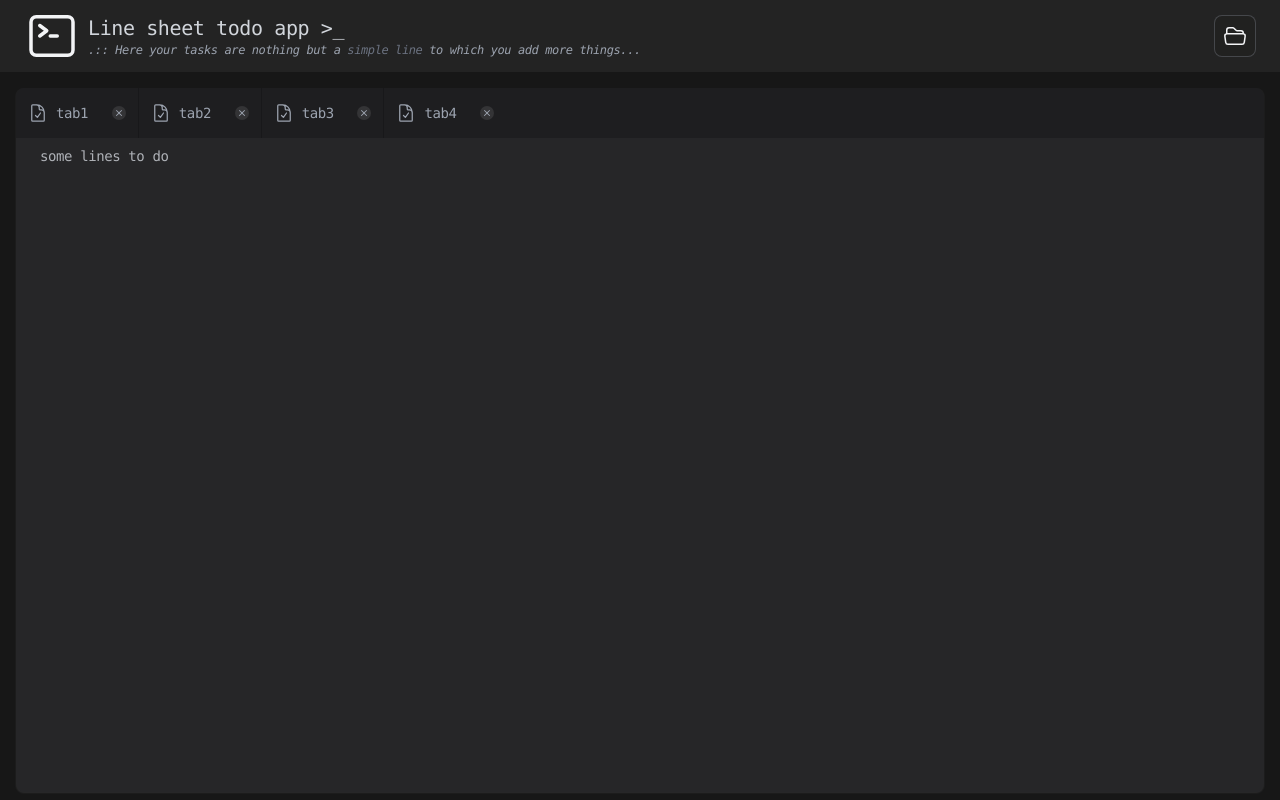
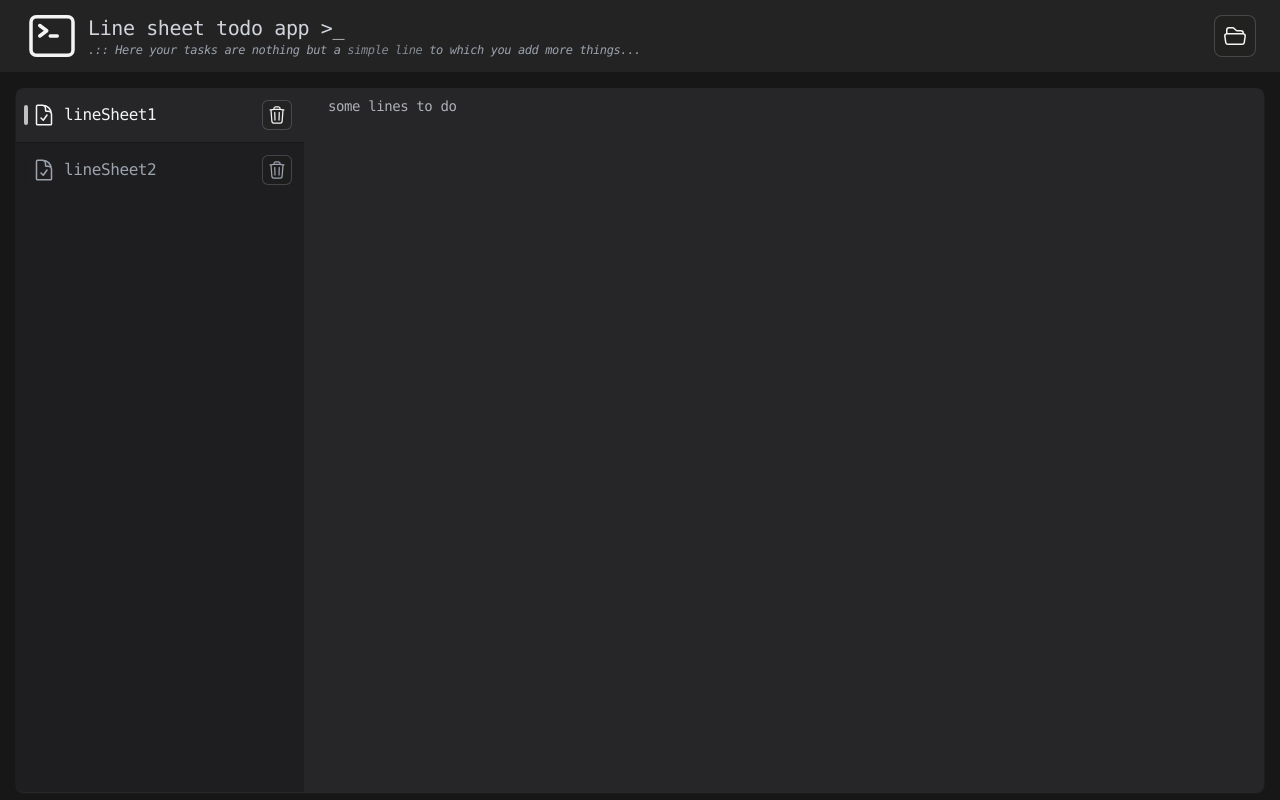
Before and after one commit to AmirMahdyJebreily/Line-sheet-ToDo-App, a Vue app in the folder line-sheet-todo-app/: page /0 in a window 1280 px wide. Built offline with nearby package versions, Linux system fonts and the light colour scheme.

Commit message:
Complete load tabs from local storage

```diff
--- a/line-sheet-todo-app/src/App.vue
+++ b/line-sheet-todo-app/src/App.vue
@@ -1,23 +1,36 @@
 <script setup>
 import { RouterView } from "vue-router";
 import HeaderSection from './components/App/HeaderSection.vue'
-import { provide, inject, onMounted } from "vue";
+import { inject, onMounted } from "vue";
 
 
 const storageKey = inject("STORAGE_KEY");
 
-let data;
-
 
 onMounted(() => {
-  if (localStorage.getItem(storageKey) !== null) {
-    data = JSON.parse(localStorage.getItem(storageKey))
-  }
-  else {
+  if (localStorage.getItem(storageKey) === null) {
     localStorage.setItem(storageKey, JSON.stringify({
-      'lineSheets': {
-        '0': {
-          name:'lineSheet1',
+      'lineSheets': [
+        {
+          id: 0,
+          name: 'lineSheet1',
+          Todos: [
+            {
+              id: 0,
+              title: 'Some works to do...',
+              checked: false,
+              addonAttrs: [
+                {
+                  name: 'details',
+                  details: 'this is test...'
+                }
+              ]
+            }
+          ]
+        },
+        {
+          id: 1,
+          name: 'lineSheet2',
           Todos: [
             {
               id: 0,
@@ -32,13 +45,11 @@ onMounted(() => {
             }
           ]
         }
-      }
+      ]
     }));
-    data = JSON.parse(localStorage.getItem(storageKey));
   }
 });
 
-provide('STORAGE_DATA', data);
 
 
 </script>
@@ -49,6 +60,4 @@ provide('STORAGE_DATA', data);
   </header>
 
   <RouterView />
-
-  {{ data }}
 </template>
--- a/line-sheet-todo-app/src/components/App/HeaderSection.vue
+++ b/line-sheet-todo-app/src/components/App/HeaderSection.vue
@@ -12,7 +12,7 @@ import IconButton from './Utils/IconButton.vue'
                     Line sheet todo app <span class="">>_</span>
                 </h1>
                 <h2 class="text-xs text-gray-400 italic hidden sm:block">.:: Here your tasks are nothing but a <span
-                        class="text-gray-500">simple line</span> to which you add more things...</h2>
+                        class="text-gray-400/80">simple line</span> to which you add more things...</h2>
             </div>
         </div>
         <div class="flex justify-center items-center gap-2">
--- a/line-sheet-todo-app/src/components/App/Home/Tabs.vue
+++ b/line-sheet-todo-app/src/components/App/Home/Tabs.vue
@@ -1,6 +1,6 @@
 <script setup>
 import Tab from './Tabs/Tab.vue';
-import { ref } from 'vue';
+import { ref,inject } from 'vue';
 const componentKey = ref(0);
 
 const forceRerender = () => {
@@ -12,22 +12,14 @@ const forceRerender = () => {
     }
 };
 
+const storageKey = inject("STORAGE_KEY");
+const data = JSON.parse(localStorage.getItem(storageKey));
+
 </script>
 
 <template>
-    <div class="flex items-stretch justify-start scroll-px-4 w-full overflow-x-auto scroll-bar-horiz h-[3.1rem] bg-black/20 divide-x divide-black/20"
+    <div class="flex flex-col items-stretch justify-start scroll-py-4 h-full overflow-y-auto scroll-bar w-72 bg-black/20 divide-y divide-black/20"
         @click="forceRerender()">
-        <Tab tabId="1" :key="componentKey">
-            tab1
-        </Tab>
-        <Tab tabId="2" :key="componentKey">
-            tab2
-        </Tab>
-        <Tab tabId="3" :key="componentKey">
-            tab3
-        </Tab>
-        <Tab tabId="4" :key="componentKey">
-            tab4
-        </Tab>
+        <Tab v-for="lineSheet in data.lineSheets" :tabId="lineSheet.id" :title="lineSheet.name" :key="componentKey" />
     </div>
 </template>
--- a/line-sheet-todo-app/src/components/App/Home/Tabs/Tab.vue
+++ b/line-sheet-todo-app/src/components/App/Home/Tabs/Tab.vue
@@ -1,7 +1,8 @@
 <script setup>
-import { defineProps,reactive } from 'vue';
+import { defineProps, reactive } from 'vue';
 import Sheeticon from '../../../icons/Sheeticon.vue';
-import CloseSheeticon from '../../../icons/CloseSheeticon.vue';
+import DeleteSheeticon from '../../../icons/DeleteSheetIcon.vue';
+import IconButtonsm from '../../Utils/IconButtonsm.vue';
 import { useRouter, useRoute, RouterLink } from 'vue-router'
 
 const router = useRouter()
@@ -10,44 +11,53 @@ const props = defineProps({
     tabId: {
         type: String,
         required: true
+    },
+    title: {
+        type: String,
+        required: true
     }
 });
 
-const activity = reactive({active : route.params.id == props.tabId });
+
+const activity = reactive({ active: route.params.id == props.tabId });
 
 </script>
 
 <template>
     <template v-if="(activity.active == true)">
-        <RouterLink :to="(('/') + props.tabId)">
+        <RouterLink :to="(('/') + props.tabId)" :title="props.title">
             <div
-                class="bg-main flex items-center justify-center px-3 py-2 text-sm font-thin gap-2 hover:bg-gray-400/20 transition-colors duration-200 border-t border-gray-50/10 h-full">
-                <Sheeticon />
-                <div class="flex items-center justify-center gap-4">
-                    <span class="line-clamp-1 break-all min-w-[2.5rem]">
-                        <slot />
+                class="bg-main flex items-center justify-center pr-3 pl-2 py-3 gap-2 hover:bg-gray-400/20 w-full">
+                <div class=" flex justify-center items-center gap-1">
+                    <span class="h-5 w-1 bg-gray-200/80 rounded-full m-auto"></span>
+                    <Sheeticon />
+                </div>
+                <div class="flex items-center justify-between gap-4 w-full">
+                    <span class="line-clamp-1 break-all">
+                        {{props.title}}
                     </span>
-                    <button
-                        class="p-[1px] rounded-full bg-gray-100/10 hover:bg-gray-100/5 transition-colors duration-300">
-                        <CloseSheeticon />
-                    </button>
+                    <IconButtonsm title="Delete this linesheet">
+                        <DeleteSheeticon />
+                    </IconButtonsm>
                 </div>
             </div>
         </RouterLink>
     </template>
     <template v-else>
-        <RouterLink :to="(('/') + props.tabId)">
+        <RouterLink :to="(('/') + props.tabId)" :title="props.title">
             <div
-                class="flex items-center justify-center px-3 py-2 text-sm font-thin gap-2 text-gray-400 hover:text-gray-300 hover:bg-gray-400/20 transition-colors duration-200 h-full">
-                <Sheeticon />
-                <div class="items-center justify-center gap-4 sm:flex hidden">
-                    <span class="line-clamp-1 break-all min-w-[2.49rem]">
-                        <slot />
+                class="flex items-center justify-center pr-3 pl-2 py-3 font-thin gap-2 text-gray-400 hover:text-gray-300 hover:bg-gray-400/20 transition-colors duration-200 h-full">
+                <div class=" flex justify-center items-center gap-1">
+                    <span class="h-5 w-1 bg-zinc-900/10 rounded-full m-auto"></span>
+                    <Sheeticon />
+                </div>
+                <div class="items-center justify-between gap-4 flex w-full">
+                    <span class="line-clamp-1 break-all">
+                        {{props.title}}
                     </span>
-                    <button
-                        class="p-[1px] rounded-full bg-gray-100/10 hover:bg-gray-100/5 transition-colors duration-300">
-                        <CloseSheeticon />
-                    </button>
+                    <IconButtonsm title="Delete this linesheet">
+                        <DeleteSheeticon />
+                    </IconButtonsm>
                 </div>
             </div>
         </RouterLink>
--- /dev/null
+++ b/line-sheet-todo-app/src/components/App/Utils/IconButtonsm.vue
@@ -0,0 +1,17 @@
+<script setup>
+import { defineProps } from 'vue';
+
+const props = defineProps({
+    title: String
+})
+
+</script>
+
+<template>
+    <button
+        class="flex items-center justify-center bg-stone-900/20 border border-gray-400/30 rounded-md p-1 hover:border-gray-400/50 hover:bg-stone-800/40 transition-colors duration-200 relative"
+        :title="props.title"
+        >
+        <slot />
+    </button>
+</template>
--- /dev/null
+++ b/line-sheet-todo-app/src/components/icons/DeleteSheetIcon.vue
@@ -0,0 +1,8 @@
+<script setup></script>
+
+<template>
+    <svg xmlns="http://www.w3.org/2000/svg" fill="none" viewBox="0 0 24 24" stroke-width="1.5" stroke="currentColor" class="w-5 h-5">
+        <path stroke-linecap="round" stroke-linejoin="round" d="M14.74 9l-.346 9m-4.788 0L9.26 9m9.968-3.21c.342.052.682.107 1.022.166m-1.022-.165L18.16 19.673a2.25 2.25 0 01-2.244 2.077H8.084a2.25 2.25 0 01-2.244-2.077L4.772 5.79m14.456 0a48.108 48.108 0 00-3.478-.397m-12 .562c.34-.059.68-.114 1.022-.165m0 0a48.11 48.11 0 013.478-.397m7.5 0v-.916c0-1.18-.91-2.164-2.09-2.201a51.964 51.964 0 00-3.32 0c-1.18.037-2.09 1.022-2.09 2.201v.916m7.5 0a48.667 48.667 0 00-7.5 0" />
+      </svg>
+
+</template>
--- a/line-sheet-todo-app/src/components/icons/Sheeticon.vue
+++ b/line-sheet-todo-app/src/components/icons/Sheeticon.vue
@@ -3,7 +3,7 @@
 
 <template>
     <svg xmlns="http://www.w3.org/2000/svg" fill="none" viewBox="0 0 24 24" stroke-width="1.5" stroke="currentColor"
-        class="w-5 h-5 min-w-fit">
+        class="w-6 h-6 min-w-fit">
         <path stroke-linecap="round" stroke-linejoin="round"
             d="M10.125 2.25h-4.5c-.621 0-1.125.504-1.125 1.125v17.25c0 .621.504 1.125 1.125 1.125h12.75c.621 0 1.125-.504 1.125-1.125v-9M10.125 2.25h.375a9 9 0 019 9v.375M10.125 2.25A3.375 3.375 0 0113.5 5.625v1.5c0 .621.504 1.125 1.125 1.125h1.5a3.375 3.375 0 013.375 3.375M9 15l2.25 2.25L15 12" />
     </svg>
--- a/line-sheet-todo-app/src/views/HomeView.vue
+++ b/line-sheet-todo-app/src/views/HomeView.vue
@@ -6,9 +6,9 @@ import Tabs from '../components/App/Home/Tabs.vue';
 
 <template>
   <main class="w-full h-full flex flex-col gap-0 items-start justify-center p-4 pb-20">
-    <div class="w-full bg-main h-full rounded-lg m-auto shadow-sm shadow-gray-50/10 overflow-hidden">
+    <div class="w-full bg-main h-full flex justify-center items-stretch rounded-lg m-auto shadow-sm shadow-gray-50/10 overflow-hidden">
       <Tabs />
-      <section class="p-2">
+      <section class="p-2 flex-1">
         <p class="text-gray-300/80 px-4 text-sm">some lines to do</p>
       </section>
     </div>
```
